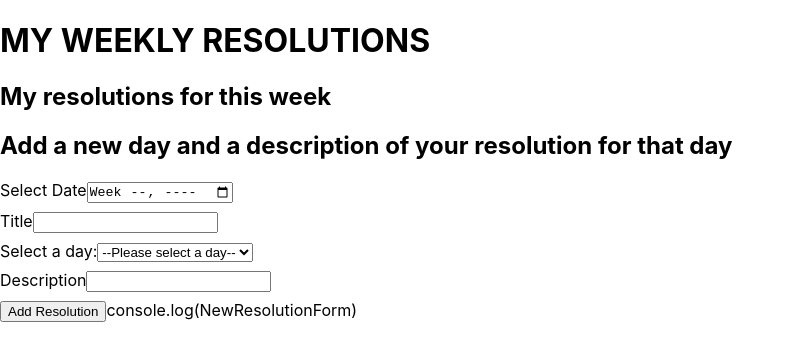
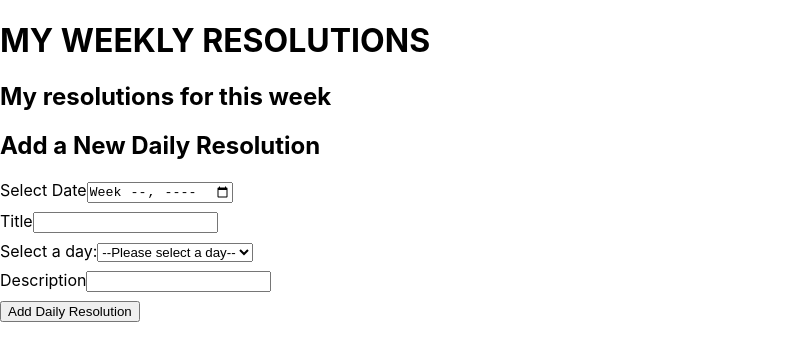
Before and after one commit to immatte/My-Weekly-Resolutions, a React (Create React App) app in the folder client/: page / in a window 1280 px wide. Shown: the top 360 px of the page, without its empty margins (0-795 px from the left). Built offline with nearby package versions, Linux system fonts and the light colour scheme.

Commit message:
con database

```diff
--- a/client/src/App.js
+++ b/client/src/App.js
@@ -30,6 +30,7 @@ import './App.css';
 
   function App() {
     const [allResolutions, setAllResolutions] = useState([]);
+    const [weeklyResolutions, setWeeklyResolutions] = useState([]);
 
     function addResolution(newResolution) {
       newResolution.id = allResolutions.length + 1; //to add an unique ID
@@ -69,7 +70,7 @@ import './App.css';
           deleteCb={id => deleteResolution(id)}
            />
 
-      <h2>Add a new day and a description of your resolution for that day</h2>
+      <h2>Add a New Daily Resolution</h2>
       {/* Pass function to child component: call this function when user submits form */}
       <NewResolutionForm addResolutionCb={nr => addResolution(nr)} />
       </div>
--- a/client/src/components/NewResolutionForm.js
+++ b/client/src/components/NewResolutionForm.js
@@ -3,8 +3,8 @@ import "./NewResolutionForm.css";
 //import DatePicker from "react-datepicker";
 
 const EMPTY_FORM = {
-   // title: "",
-   // date: "",
+    title: "",
+    date: "",
     day: "",
     description: "",
 };
@@ -91,8 +91,8 @@ return (
                 onChange={handleChange}
                 />
             </label>
-            <button type="submit">Add Resolution</button>
-            console.log(NewResolutionForm)
+            <button type="submit">Add Daily Resolution</button>
+
             </div>
         </form>
     );
--- a/client/src/components/ResolutionList.js
+++ b/client/src/components/ResolutionList.js
@@ -10,12 +10,12 @@ function ResolutionList(props) {
                 {
                     props.resolutions.map(r => (
                         <li key={r.id} className={r.done ? "done" : null}>
-                            {r.title} {r.day} {r.description}
+                            {r.date} {r.title} {r.day} {r.description}
                             <button onClick={e => props.toggleDoneCb(r.id)} type="button">
-                                done
+                                DONE
                             </button>
                             <button onClick={e => props.deleteCb(r.id)} type="button">
-                                delete
+                                DELETE
                             </button>
                             </li>
                     ))
```
Also changed, not shown: 1 other file (tests, documents, lock files or other folders).
